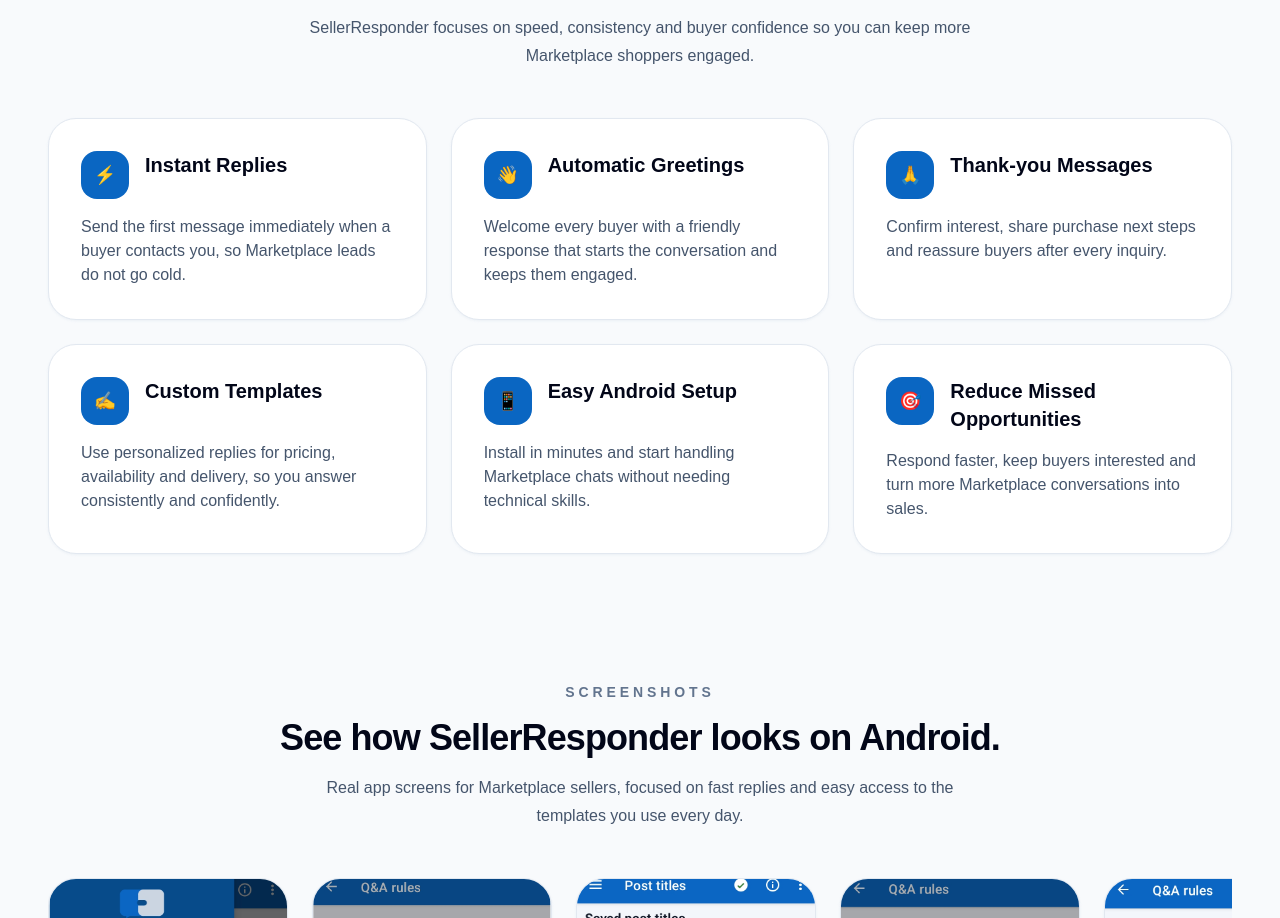
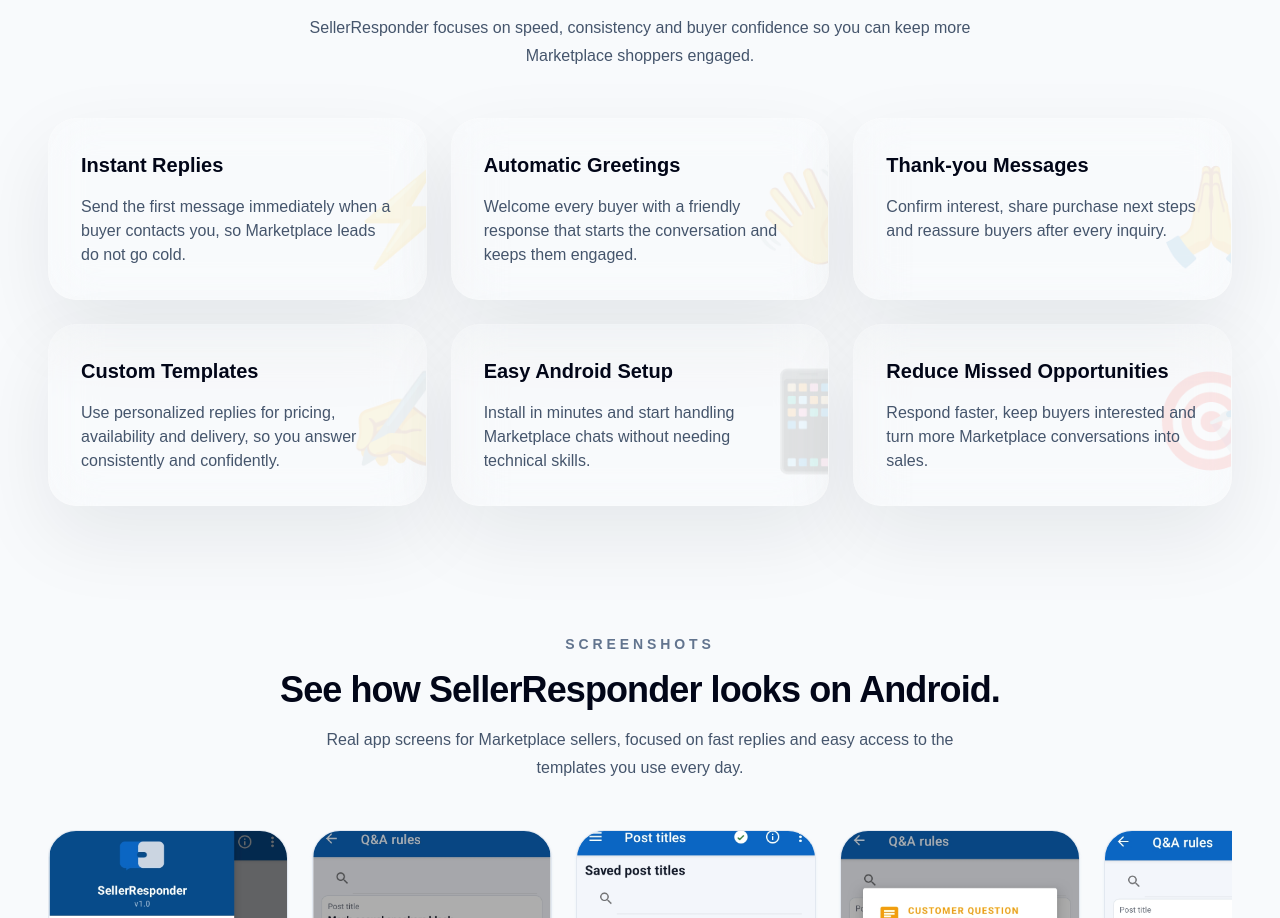
Before and after one commit to IdmaSoft/sellerresponder-landing, a Next.js app: page / in a window 1280 px wide. Shown: the part 1824-2742 px from the top of the page. Built offline with nearby package versions, Linux system fonts and the light colour scheme.

Commit message:
improve benefits

```diff
--- a/components/Benefits.tsx
+++ b/components/Benefits.tsx
@@ -56,17 +56,15 @@
         {benefits.map((benefit) => (
           <article
             key={benefit.title}
-            className="rounded-[1.75rem] border border-slate-200 bg-white p-8 shadow-sm shadow-slate-200/40"
+            className="relative overflow-hidden rounded-[1.75rem] border border-white/10 bg-white/10 p-8 backdrop-blur-xl shadow-[0_30px_80px_rgba(15,23,42,0.08)] transition duration-300 hover:shadow-[0_30px_100px_rgba(15,23,42,0.15)]"
           >
-            <div className="flex items-start gap-4">
-              <div className="flex h-12 w-12 shrink-0 items-center justify-center rounded-2xl bg-[#0A66C2] text-lg text-white">
-                {benefit.icon}
-              </div>
-              <div>
-                <h3 className="text-xl font-semibold text-slate-950">{benefit.title}</h3>
-              </div>
+            <div className="absolute -right-10 top-6 text-[6rem] font-semibold text-slate-900/10">
+              {benefit.icon}
             </div>
-            <p className="mt-4 text-slate-600">{benefit.description}</p>
+            <div className="relative">
+              <h3 className="text-xl font-semibold text-slate-950">{benefit.title}</h3>
+              <p className="mt-4 text-slate-600">{benefit.description}</p>
+            </div>
           </article>
         ))}
       </div>
```
Also changed, not shown: public/images/screenshots/sellerresponder-chat-web.png (deleted).
